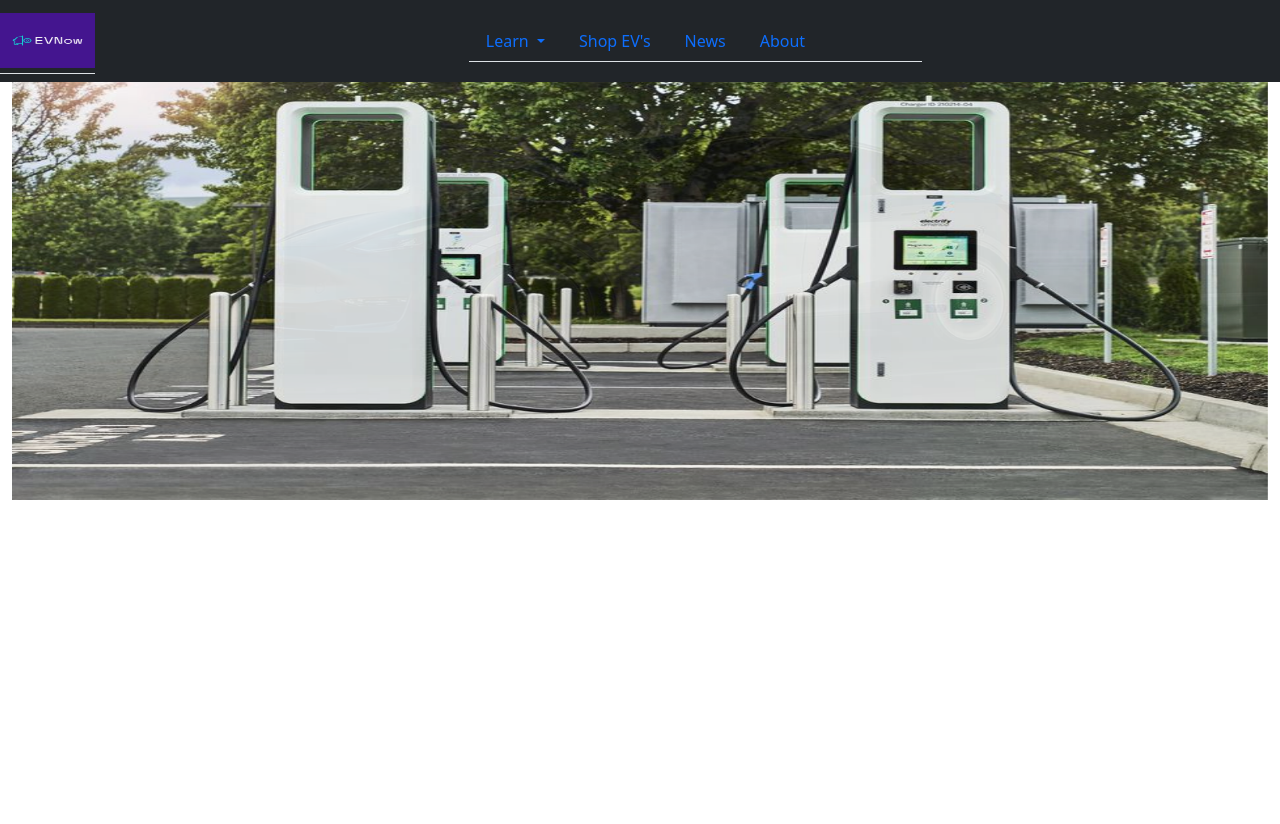
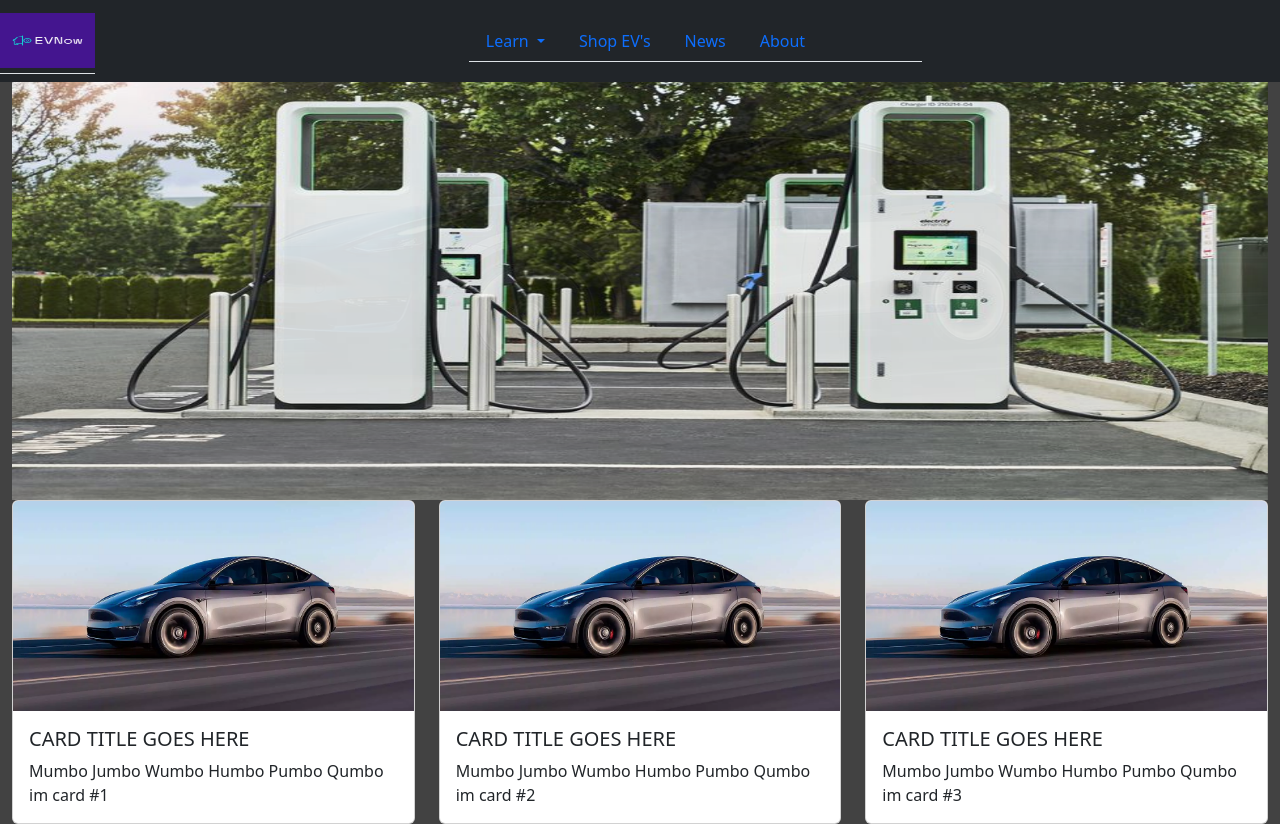
Before and after one commit to Schneider-Joachim/My-Capstone.github.io, a plain HTML site: page index.html in a window 1280 px wide. Before the commit the page ends 800 px from the top, so only its background shows below. Drawn offline with nearby package versions, Linux system fonts and the light colour scheme.

Commit message:
Cards
I set up cards on the home screen

```diff
--- a/index.html
+++ b/index.html
@@ -13,7 +13,9 @@
     <div class="container-fluid">
         <!-- add hamburger menu when page minimizes -->
         <!--need to change the color from blue to purple-->
-    <nav class="navbar fixed-top navbar-expand bg-dark">
+    <nav class="navbar fixed-top navbar-expand bg-dark ">
+        <button class="navbar-toggler" type="button" data-bs-toggle="collapse" data-target="#">
+        </button><!--Hamburger menu code-->
             <!-- add link to go to homepage in the href -->
             <a class="navbar-brand nav-tabs" href="#">
                 <img src="./img/logo.png" alt="" width="95" height="55 class="d-inline-block align-text-top">
@@ -61,7 +63,37 @@
                 <img src="/img/teslas.jpeg" height="500" width="100" class="d-block w-100" alt="">
             </div>
         </div>
-    </div><!--Carousel end, maybe add buttons-->
+    </div><!--Carousel end, maybe add buttons, and text "Your EVnews Now!"-->
+    <div class="row row-cols-1 row-cols-md-3 g-4">
+        <div class="col"><!--Card 1-->
+            <div class="card h-100">
+                <img src="./img/modelY.jpeg" class="card-img-top" alt="PLACEHOLDER IMG"/>
+                <div class="card-body">
+                    <h5 class="card-title">CARD TITLE GOES HERE</h5>
+                    <p class="card-text">Mumbo Jumbo Wumbo Humbo Pumbo Qumbo im card #1</p>
+                </div>
+            </div>
+        </div>
+        <div class="col"><!--Card 2-->
+            <div class="card h-100">
+                <img src="./img/modelY.jpeg" class="card-img-top" alt="PLACEHOLDER IMG"/>
+                <div class="card-body">
+                    <h5 class="card-title">CARD TITLE GOES HERE</h5>
+                    <p class="card-text">Mumbo Jumbo Wumbo Humbo Pumbo Qumbo im card #2</p>
+                </div>
+            </div>
+        </div>
+        <div class="col"><!--Card 3-->
+            <div class="card h-100">
+                <img src="./img/modelY.jpeg" class="card-img-top" alt="PLACEHOLDER IMG"/>
+                <div class="card-body">
+                    <h5 class="card-title">CARD TITLE GOES HERE</h5>
+                    <p class="card-text">Mumbo Jumbo Wumbo Humbo Pumbo Qumbo im card #3</p>
+                </div>
+            </div>
+        </div>
+    </div><!--Cards end-->
+    <div class="footer"></div><!--Footer end-->
 </div><!--Container end-->
 </body>
 </html>
--- a/style.css
+++ b/style.css
@@ -1,3 +1,7 @@
 .nav{
     padding-right: 100px;
 }
+
+body{
+    background-color:  rgb(66, 66, 66);
+}
```
